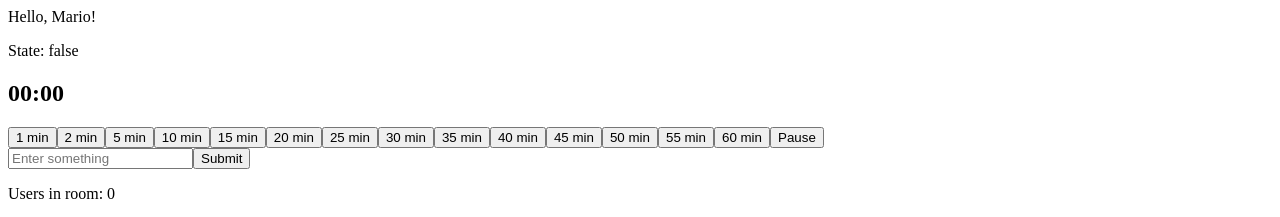
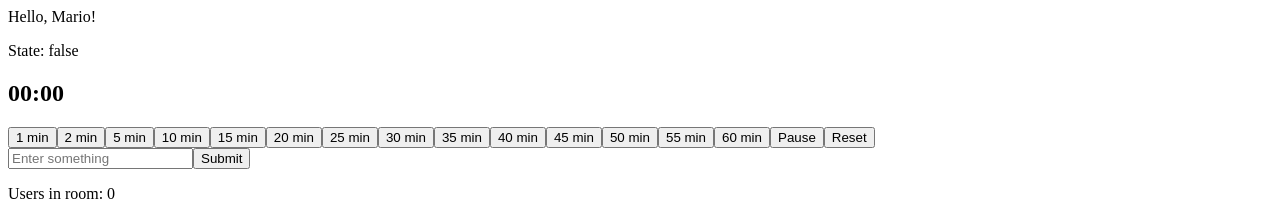
Before and after one commit to CommunityFocus/cf-frontend, a React (Vite) app: page /1 in a window 1280 px wide. Shown: the top 217 px of the page. Built offline with nearby package versions, Linux system fonts and the light colour scheme; no server answers.

Commit message:
add functionality for reset timer

```diff
--- a/src/components/Room.tsx
+++ b/src/components/Room.tsx
@@ -29,6 +29,10 @@ const Room = (): JSX.Element => {
 
 	const pauseTimer = (): void => {
 		socket.emit("pauseCountdown", { roomName });
+	};
+
+	const resetTimer = (): void => {
+		socket.emit("resetCountdown", { roomName });
 	};
 
 	useEffect(() => {
@@ -104,6 +108,7 @@ const Room = (): JSX.Element => {
 			<TimerControls
 				pauseTimer={pauseTimer}
 				isTimerPaused={isTimerPaused}
+				resetTimer={resetTimer}
 			/>
 			<TimerForm />
 			<p>Users in room: {usersInRoom}</p>
--- a/src/components/TimerControls.tsx
+++ b/src/components/TimerControls.tsx
@@ -1,14 +1,22 @@
 const TimerControls = ({
 	pauseTimer,
 	isTimerPaused,
+	resetTimer,
 }: {
 	pauseTimer: () => void;
 	isTimerPaused: boolean;
+	resetTimer: () => void;
 }): JSX.Element => {
 	return (
-		<button type="button" onClick={pauseTimer}>
-			{isTimerPaused ? "Resume" : "Pause"}
-		</button>
+		<>
+			<button type="button" onClick={pauseTimer}>
+				{isTimerPaused ? "Resume" : "Pause"}
+			</button>
+
+			<button type="button" onClick={resetTimer}>
+				Reset
+			</button>
+		</>
 	);
 };
 
```
